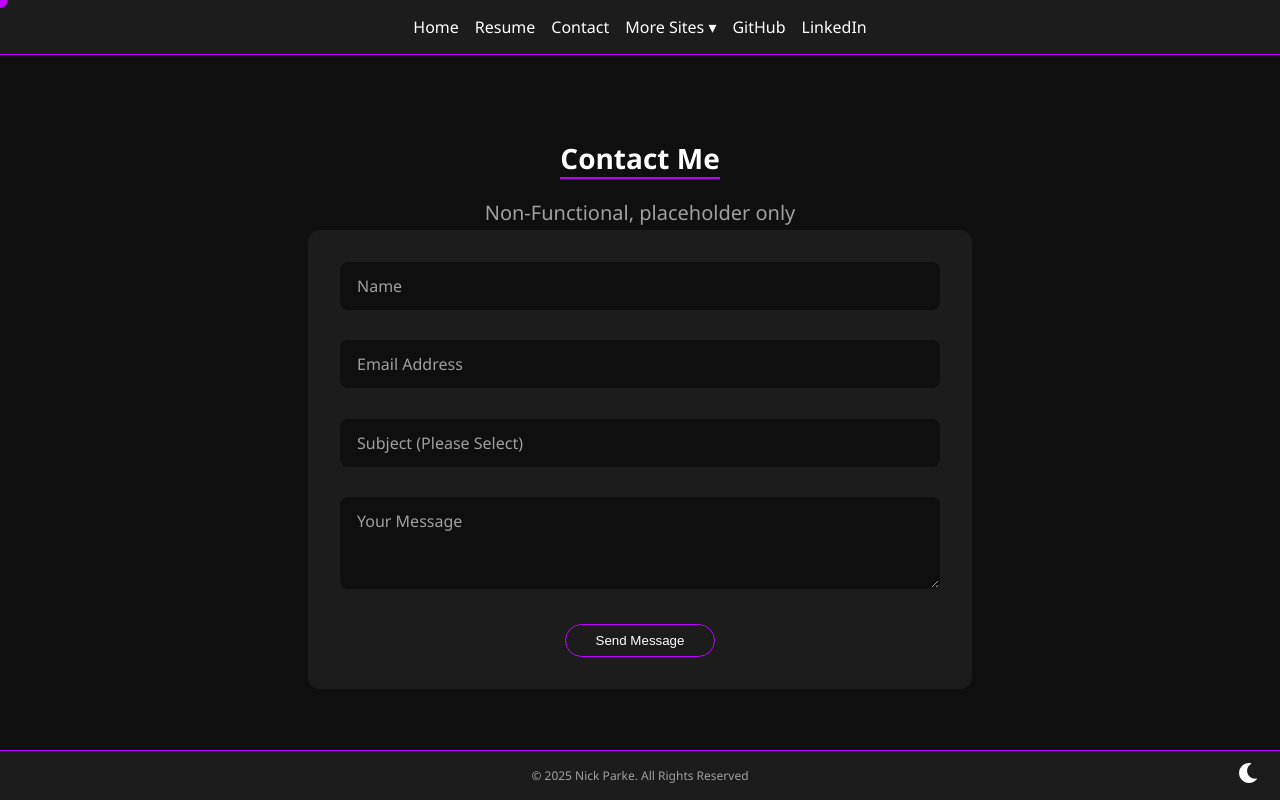
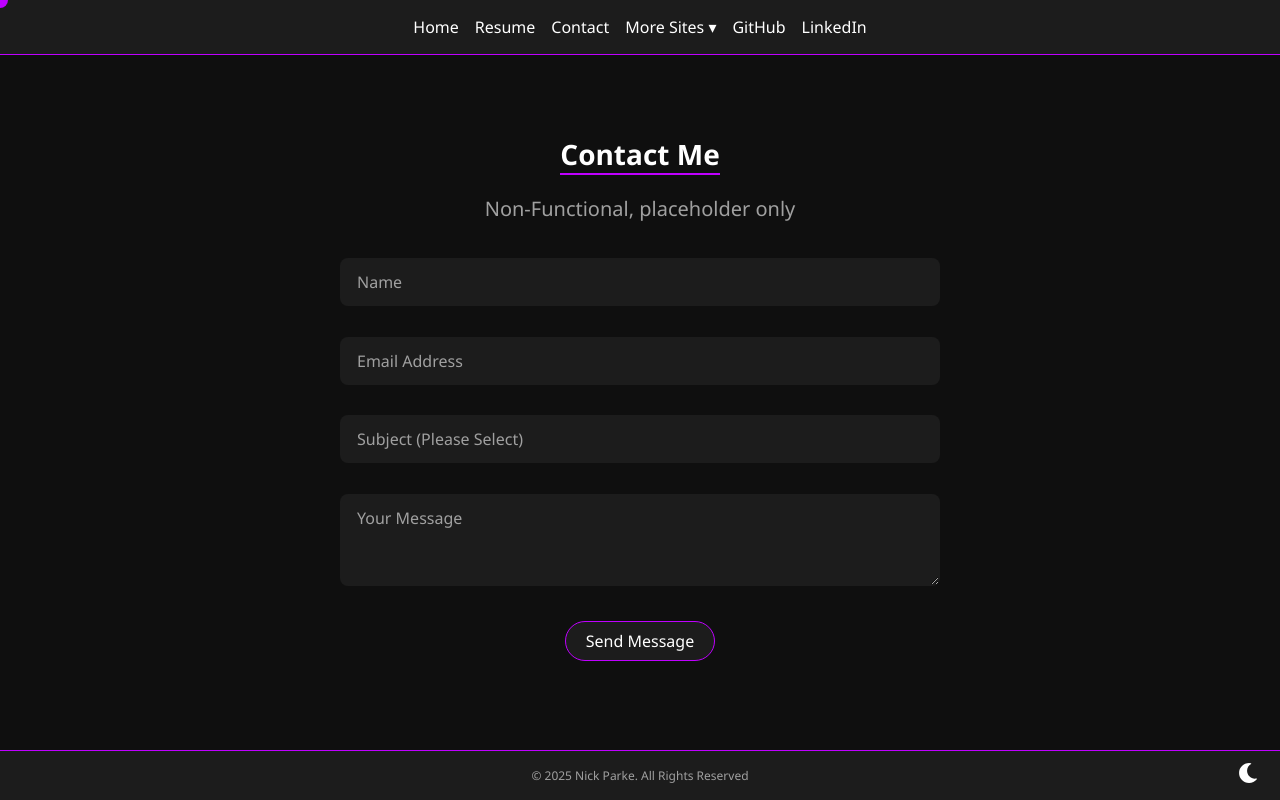
Before and after one commit to nick-p-34/nick-p-34.github.io, a React (Create React App) app: page /contact in a window 1280 px wide. Built offline with nearby package versions, Linux system fonts and the light colour scheme; the HTML template or start-up script is replaced by a standard one.

Commit message:
Tweak contact form styling

```diff
--- a/src/style.css
+++ b/src/style.css
@@ -491,8 +491,6 @@ intro-text h2 { margin-bottom: 0.5rem; }
 .contact-form {
   width: 100%;
   max-width: 600px;
-  background-color: var(--secondary-bg);
-  border-radius: 12px;
   padding: 2rem;
   display: flex;
   flex-direction: column;
@@ -503,7 +501,7 @@ intro-text h2 { margin-bottom: 0.5rem; }
 .contact-form textarea,
 .contact-form select,
 .contact-form .form-select {
-  background-color: var(--bg-color);
+  background-color: var(--secondary-bg);
   color: var(--text-color);
   border: 1px solid transparent;
   border-radius: 8px;
@@ -544,6 +542,8 @@ intro-text h2 { margin-bottom: 0.5rem; }
   border-radius: 9999px;
   color: var(--text-color);
   text-decoration: none;
+  font-family: inherit;
+  font-size: 1rem;
   transition: background-color 0.3s ease, color 0.3s ease, transform 0.3s ease, box-shadow 0.3s ease, border-color 0.3s ease;
 }
 
@@ -565,7 +565,6 @@ intro-text h2 { margin-bottom: 0.5rem; }
 
 .contact-form .form-select.dropdown-label {
   width: 100%;
-  background-color: var(--bg-color);
   color: var(--text-color);
   border: 1px solid transparent;
   border-radius: 8px;
```
